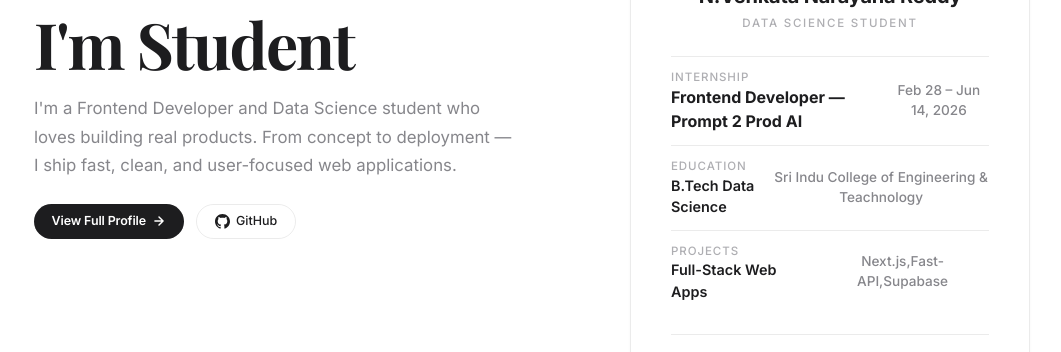
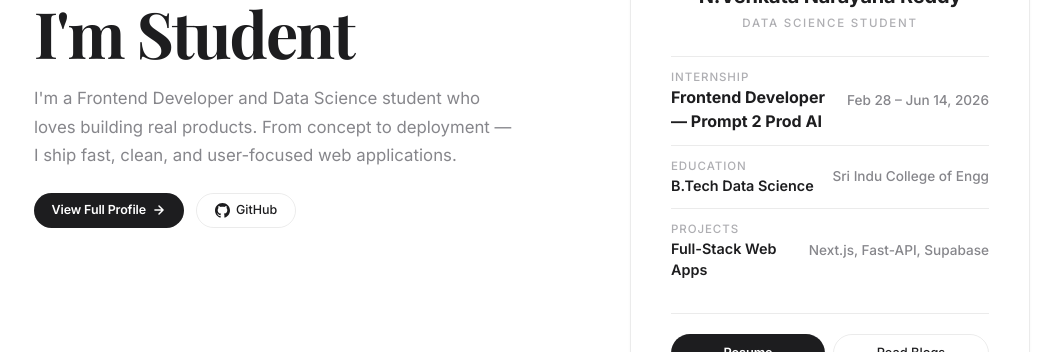
Before and after one commit to Venkat9009/venkat, a Next.js app: page / in a window 1280 px wide. Shown: the part 327-679 px from the top of the page, without its empty margins (108-1169 px from the left). Built offline with nearby package versions, Linux system fonts and the light colour scheme; no server answers; the database is empty; a web font is replaced by a local one.

Commit message:
Update the education

```diff
--- a/src/app/page.tsx
+++ b/src/app/page.tsx
@@ -15,8 +15,8 @@ const skills = {
 
 const highlights = [
   { label: "Internship", value: "Frontend Developer — Prompt 2 Prod AI", period: "Feb 28 – Jun 14, 2026" },
-  { label: "Education", value: "B.Tech Data Science", period: "Sri Indu College of Engineering & Teachnology" },
-  { label: "Projects", value: "Full-Stack Web Apps", period: "Next.js,Fast-API,Supabase" },
+  { label: "Education", value: "B.Tech Data Science", period: "Sri Indu College of Engg" },
+  { label: "Projects", value: "Full-Stack Web Apps", period: "Next.js, Fast-API, Supabase" },
 ];
 
 export default async function HomePage() {
@@ -159,11 +159,11 @@ export default async function HomePage() {
 
           {highlights.map((h, i) => (
             <div key={h.label} style={{ display: "flex", justifyContent: "space-between", alignItems: "center", padding: "0.75rem 0", borderTop: "1px solid var(--border)" }}>
-              <div style={{ textAlign: "left" }}>
+              <div style={{ textAlign: "left", minWidth: 0 }}>
                 <p style={{ fontSize: "0.72rem", color: "var(--text-tertiary)", fontWeight: 500, letterSpacing: "0.08em", textTransform: "uppercase" }}>{h.label}</p>
                 <p style={{ fontSize: i === 0 ? "1rem" : "0.9rem", color: "var(--text)", fontWeight: i === 0 ? 700 : 600 }}>{h.value}</p>
               </div>
-              <span style={{ fontSize: "0.85rem", color: "var(--text-secondary)", fontWeight: 500 }}>{h.period}</span>
+              <span style={{ fontSize: "0.85rem", color: "var(--text-secondary)", fontWeight: 500, marginLeft: "1rem", flexShrink: 0 }}>{h.period}</span>
             </div>
           ))}
 
```
